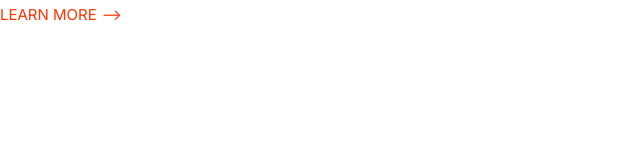
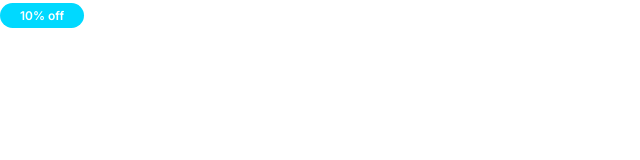
Before and after one commit to Svancik/training_moshify, a plain HTML site: page index.html in a window 1280 px wide. Shown: the whole page, without its empty margins (0-640 px from the left). Drawn offline with Linux system fonts and the light colour scheme.

Commit message:
Building badges.

```diff
--- a/css/styles.css
+++ b/css/styles.css
@@ -3,7 +3,7 @@
 
 :root {
   --color-primary: #2584ff;
-  --color-sceondary: #00d9ff;
+  --color-secondary: #00d9ff;
   --color-accent: #ff3400;
   --color-headings: #1b0760;
   --color-body: #918ca4;
@@ -90,3 +90,37 @@ a {
     font-size: 1.5rem;
   }
 }
+
+/* Badges */
+
+.badge {
+  border-radius: 20px;
+  font-size: 2rem;
+  font-weight: 600;
+  padding: 0.5rem 2rem;
+  white-space: nowrap;
+}
+
+.badge--primary {
+  background: var(--color-primary);
+  color: white;
+}
+
+.badge--secondary {
+  background: var(--color-secondary);
+  color: white;
+}
+
+.badge--small {
+  font-size: 1.6rem;
+}
+
+@media screen and (min-width: 1024px) {
+  .badge {
+    font-size: 1.5rem;
+  }
+
+  .badge--small {
+    font-size: 1.2rem;
+  }
+}
--- a/index.html
+++ b/index.html
@@ -7,7 +7,7 @@
     <link rel="preconnect" href="https://fonts.googleapis.com" />
     <link rel="preconnect" href="https://fonts.gstatic.com" crossorigin />
     <link
-      href="https://fonts.googleapis.com/css2?family=Inter:wght@400;700&display=swap"
+      href="https://fonts.googleapis.com/css2?family=Inter:wght@400;600;700&display=swap"
       rel="stylesheet"
     />
     <link rel="stylesheet" href="css/normalize.css" />
@@ -15,6 +15,6 @@
     <title>Document</title>
   </head>
   <body>
-    <a href="#" class="link-arrow">learn more</a>
+    <span class="badge badge--secondary badge--small">10% off</span>
   </body>
 </html>
```
